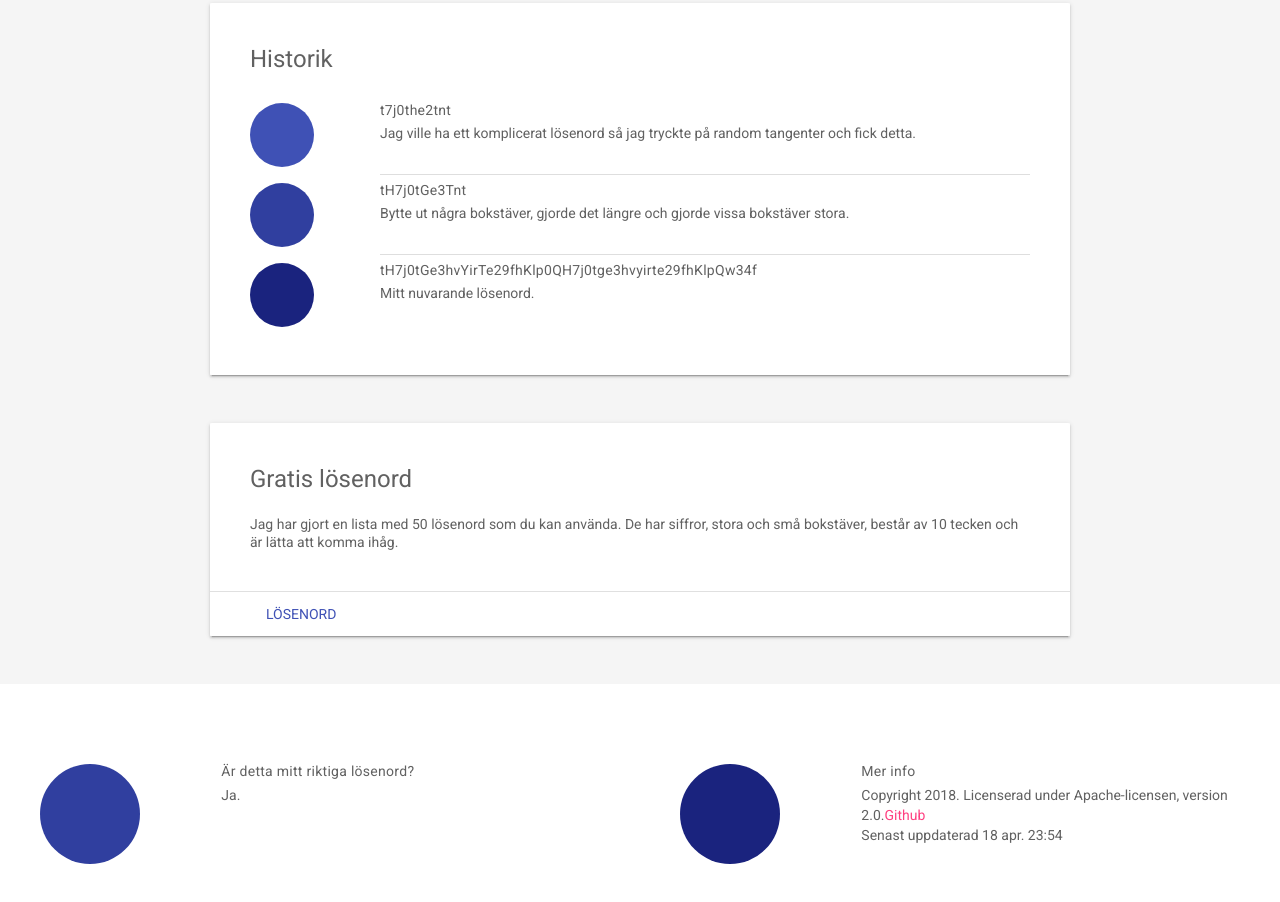
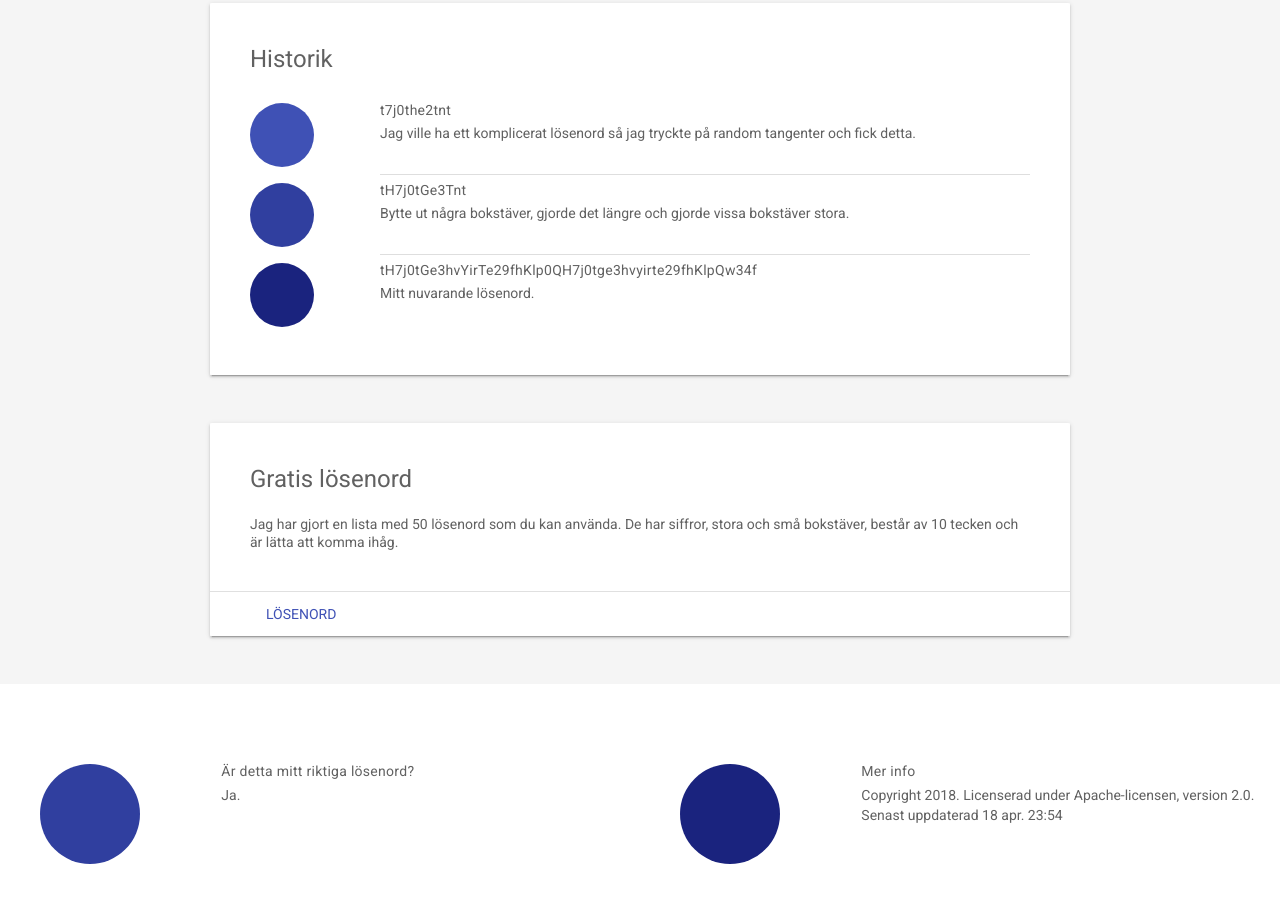
Before and after one commit to clsuger/clsuger.github.io, a plain HTML site: page index.html in a window 1280 px wide. Shown: the part 485-1387 px from the top of the page. Drawn offline with nearby package versions, Linux system fonts and the light colour scheme.

Commit message:
Update index.html

```diff
--- a/index.html
+++ b/index.html
@@ -119,7 +119,7 @@
             </div>
             <div class="section__text mdl-cell mdl-cell--4-col-desktop mdl-cell--6-col-tablet mdl-cell--3-col-phone">
               <h5>Mer info</h5>
-              Copyright 2018. Licenserad under Apache-licensen, version 2.0.<a href="https://github.com/clsuger/clsuger.github.io/">Github</a><br>Senast uppdaterad 18 apr. 23:54
+              Copyright 2018. Licenserad under Apache-licensen, version 2.0.<br>Senast uppdaterad 18 apr. 23:54
             </div>
           </section>
         </div>
```
